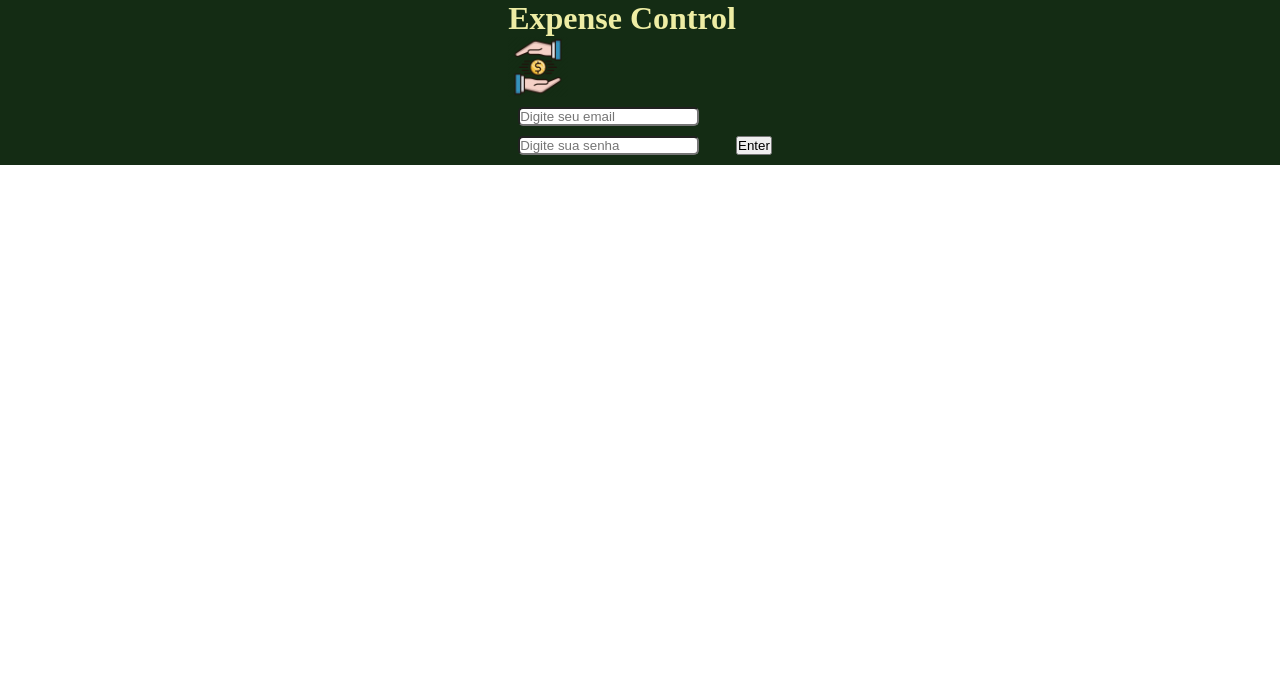
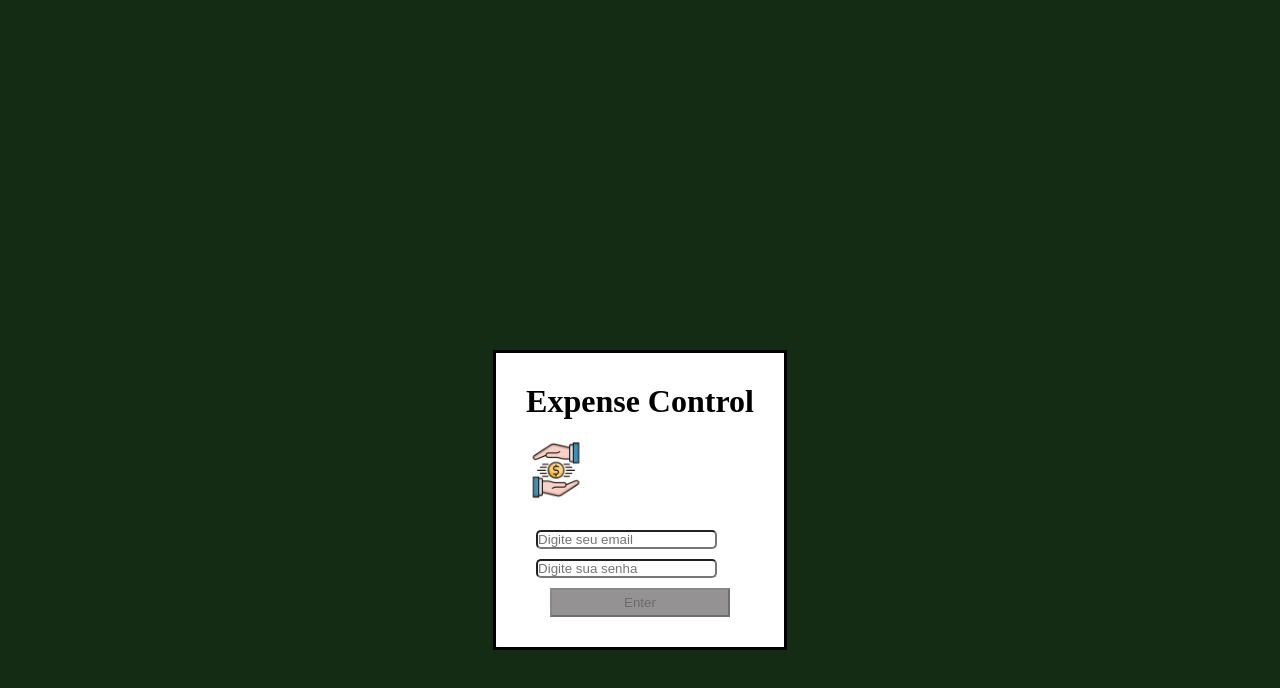
Before and after one commit to ricardo-shinoda/expense-control, a React (Create React App) app: page / in a window 1280 px wide. Shown: the top 688 px of the page. Built offline with nearby package versions, Linux system fonts and the light colour scheme.

Commit message:
requisito 1

```diff
--- a/src/App.js
+++ b/src/App.js
@@ -1,7 +1,6 @@
 import React from 'react';
 import { Routes, Route } from 'react-router-dom';
 import Login from './pages/Login';
-import Component from './components/Component';
 import Wallet from './pages/wallet';
 import style from './style/App.module.css';
 
@@ -10,8 +9,7 @@ export default function App() {
     <div className={ style.App }>
       <Routes>
         <Route exact path="/" element={<Login />} />
-        <Route path="/component" element={<Component />} />
-        <Route path="/wallet" element={<Wallet /> } />
+        <Route path="/carteira" element={<Wallet /> } />
       </Routes>
     </div>
   );
--- a/src/components/Header.js
+++ b/src/components/Header.js
@@ -5,10 +5,17 @@ import Context from '../context/Context';
 export default function Header() {
     const { email } = useContext(Context);
     return (
-        <div className={ style.header }>
+        <div className={style.header}>
             <h1>Expense Control</h1>
-            <div>Email: {email} </div>
-            <p>Despesa Total: </p>
+            <p
+                data-testid="email-field"
+            >
+                Email: {email} </p>
+            <p
+                data-testid="total-field"
+            >
+                Despesa Total: </p>
+            <p data-testid="header-currency-field" >BRL</p>
         </div>
     )
 }
--- a/src/pages/Login.js
+++ b/src/pages/Login.js
@@ -5,14 +5,22 @@ import { useNavigate } from 'react-router-dom';
 import context from '../context/Context';
 
 function Login() {
-    const {email, setEmail} = useContext(context);
+    const { email, setEmail } = useContext(context);
     const [password, setPassword] = useState([]);
     const navigate = useNavigate();
 
     const onClick = () => {
         localStorage.setItem('email', JSON.stringify({ email }));
         localStorage.setItem('password', JSON.stringify({ password }));
-        navigate('/wallet');
+        navigate('/carteira');
+    };
+
+   const isDisabled = () => {
+        const six = 5;
+        let button = true;
+        if (email.includes('@') && email.includes('.com') && password.length > six) {
+            button = false;
+        } return button;
     };
 
     return (
@@ -34,14 +42,16 @@ function Login() {
                     onChange={(e) => setPassword(e.target.value)}
                 >
                 </input>
+                <button
+                    className={ style.button }
+                    name="button"
+                    disabled={ isDisabled() }
+                    type="button"
+                    onClick={onClick}
+                >
+                    Enter
+                </button>
             </form>
-            <button
-                name="button"
-                type="button"
-                onClick={ onClick }
-            >
-                Enter
-            </button>
         </div>
     )
 }
--- a/src/style/Login.module.css
+++ b/src/style/Login.module.css
@@ -1,18 +1,24 @@
 .login {
     display: inline-block;
-    align-items: center;
-    color: rgb(238, 237, 164);
+    align-content: center;
+    color: black;
+    background-color: white;
+    border: solid 3px black;
+    margin: 350px;
+    padding: 30px;
 }
 
 .title {
     /* display: inline-block; */
-    display: flex;
+    display: inline-block;
+    padding-bottom: 20px;
     /* align-content: center; */
     /* align-items: center; */
 }
 
 .img {
     display: flex;
+    padding-bottom: 20px;
     /* align-content: center; */
 }
 
@@ -21,3 +27,16 @@
     margin: 10px;
     border-radius: 5px;
 }
+
+.button {
+    padding: 5px;
+    width: 180px;
+    background-color: rgb(148, 146, 146);
+    display: inline-block;
+}
+
+.button:hover {
+    background-color: rgb(61, 219, 61);
+    font-size: large;
+    width: 190px;
+}
```
